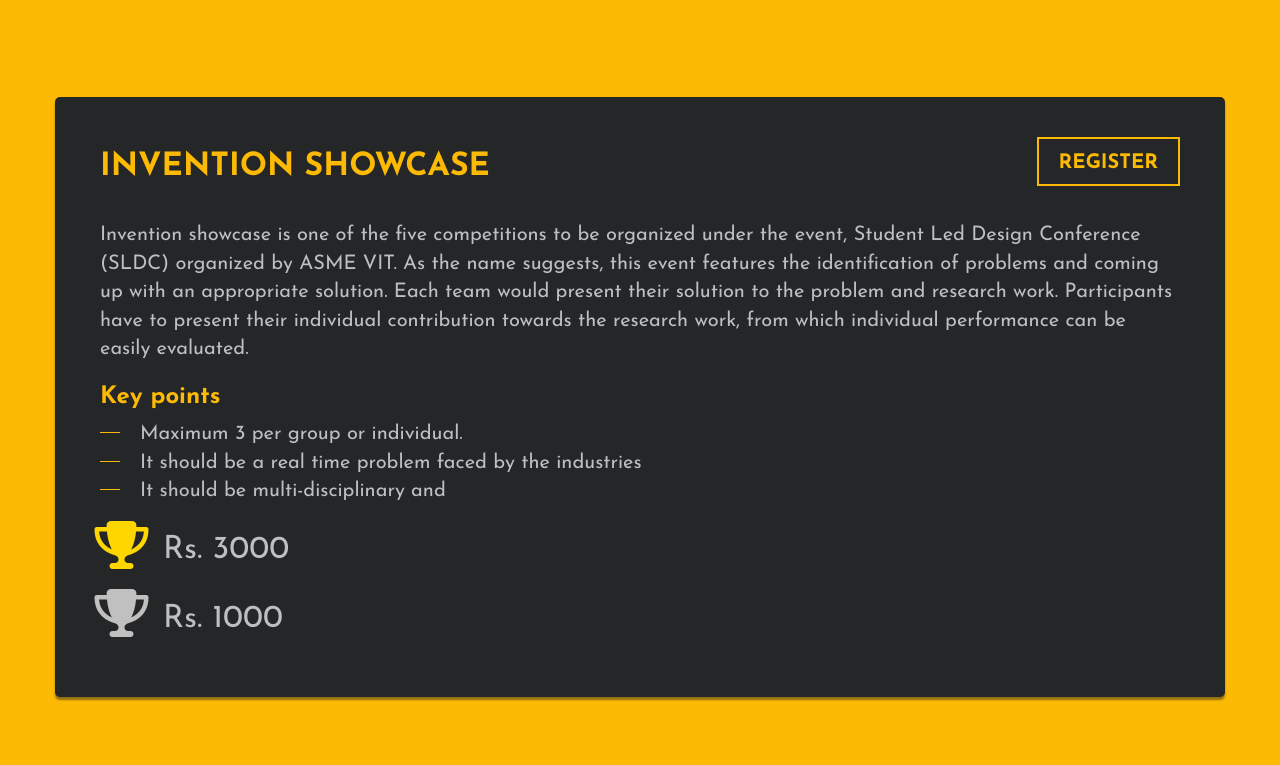
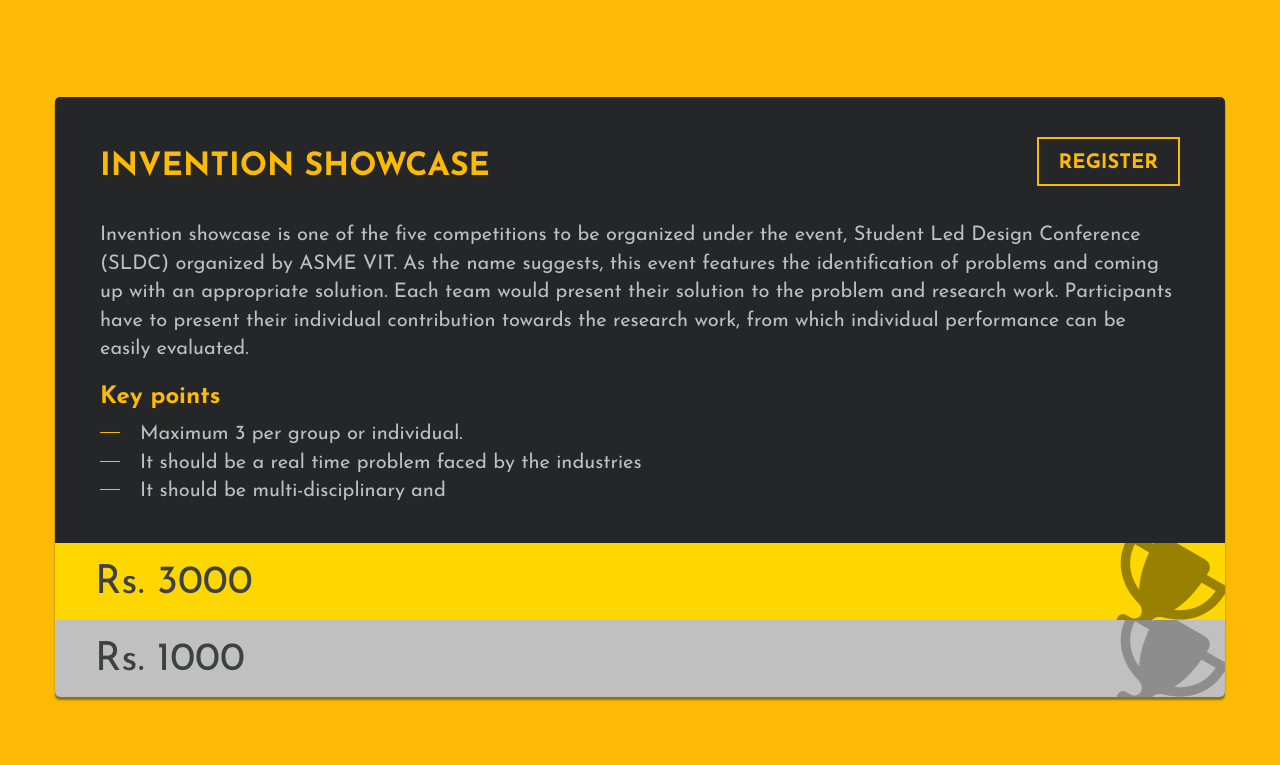
Before and after one commit to runofthemillgeek/sldc-asme-vit, a website: page index.html in a window 1280 px wide. Shown: the part 2655-3420 px from the top of the page. Drawn offline with nearby package versions, Linux system fonts and the light colour scheme.

Commit message:
Card trophies design changes

```diff
--- a/sass/partials/_content.scss
+++ b/sass/partials/_content.scss
@@ -186,28 +186,52 @@ header {
 	}
 
 	.trophies {
-		font-size: 1.6em;
+		font-size: 2em;
+		position: absolute;
+		bottom: 0;
+		left: 0;
+		right: 0;
+		color: lighten($darkgray, 10%);
 
 		div {
-			padding-left: 0.3em;
+			padding: 0.3em 0 0.2em 1em;
+			position: relative;
+			overflow: hidden;
+			z-index: 10;
 		}
 
 		div:before {
 			font-family: 'fontawesome';
 			content: "\f091";
-			display: inline-block;
+			display: block;
 			padding-right: 0.3em;
-			font-size: 1.5em;
-			position: relative;
-			top: 0.1em;
+			font-size: 2.5em;
+			z-index: -1;
+			position: absolute;
+			top: -0.15em;
+			right: -0.2em;
+			transform: rotate(30deg);
+		}
+
+		div:last-child {
+			border-bottom-left-radius: 5px;
+			border-bottom-right-radius: 5px;
+		}
+
+		.first-prize {
+			background-color: gold;
 		}
 
 		.first-prize:before {
-			color: gold;
+			color: darken(gold, 20%);
+		}
+
+		.second-prize {
+			background-color: silver;
 		}
 
 		.second-prize:before {
-			color: silver;
+			color: darken(silver, 20%);
 		}
 	}
 
@@ -221,8 +245,9 @@ header {
 .competitions .slider-wrapper {
 
 	position: relative;
-	height: 700px;
+	height: 600px;
 	perspective: 1000px;
+	margin-bottom: 100px;
 
 	.panel {
 		position: absolute;
```
Also changed, not shown: css/main.css.
